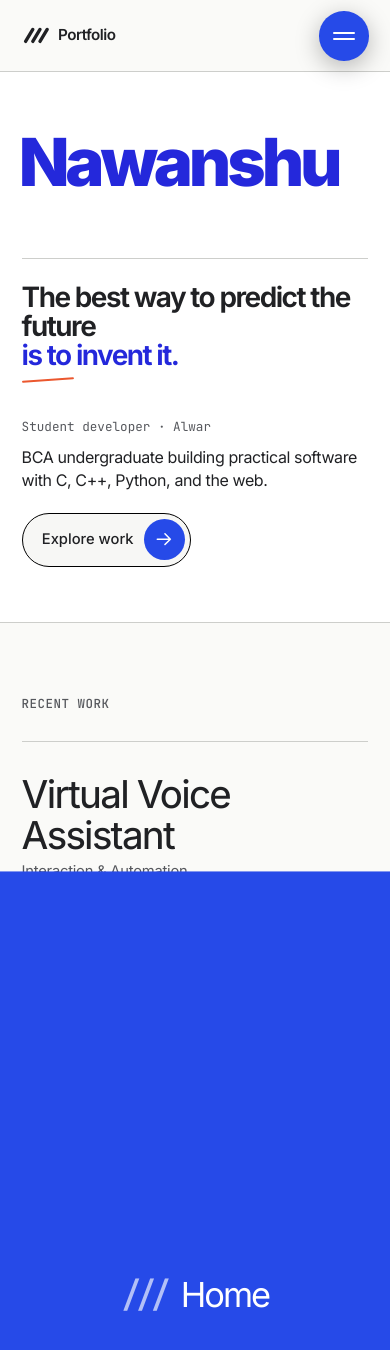
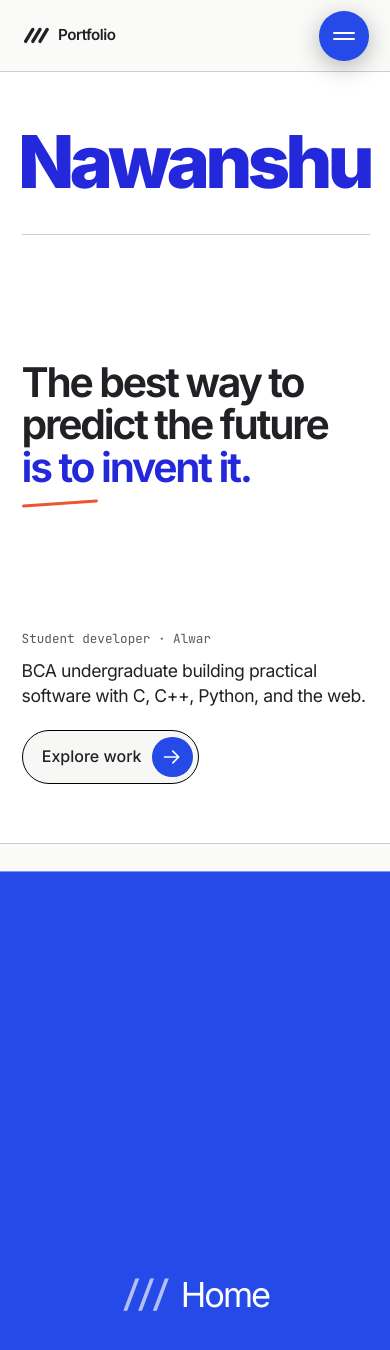
Before and after one commit to Nawanshu07/Portfolio, a React (Vite) app: page / in a window 390 px wide. Shown: the top 1350 px of the page. Built offline with nearby package versions, Linux system fonts and the light colour scheme.

Commit message:
made responsive

```diff
--- a/src/App.tsx
+++ b/src/App.tsx
@@ -54,6 +54,7 @@ function ProjectList({ items }: { items: readonly (typeof projects)[number][] })
             <a href={item.path} className="project-row">
               <h2 className="project-row-title">{item.title}</h2>
               <span className="project-row-type">{item.type}</span>
+              <Icon name="right" />
             </a>
           </li>
         ))}
@@ -283,6 +284,7 @@ function ContactPage() {
                   id="name"
                   name="name"
                   type="text"
+                  autoComplete="name"
                   required
                   maxLength={120}
                   readOnly={sending}
@@ -302,6 +304,8 @@ function ContactPage() {
                   id="email"
                   name="email"
                   type="email"
+                  autoComplete="email"
+                  spellCheck={false}
                   required
                   maxLength={254}
                   readOnly={sending}
--- a/src/index.css
+++ b/src/index.css
@@ -9,6 +9,7 @@
   --blue: #264ae8;
   --rule: #cdcecb;
   --gutter: clamp(1.35rem, 5.2vw, 6rem);
+  --masthead-height: clamp(4.5rem, 7.5vw, 6.8rem);
   --mono: "JetBrains Mono", ui-monospace, monospace;
   font-synthesis: none;
   -webkit-font-smoothing: antialiased;
@@ -31,7 +32,7 @@ a:focus-visible, button:focus-visible, [role="tabpanel"]:focus-visible { outline
 .skip:focus { transform: none; }
 .sr-only { position: absolute; width: 1px; height: 1px; padding: 0; margin: -1px; overflow: hidden; clip: rect(0,0,0,0); white-space: nowrap; border: 0; }
 
-.masthead { position: absolute; z-index: 2; inset: 0 0 auto; display: flex; align-items: center; justify-content: space-between; height: clamp(4.5rem, 7.5vw, 6.8rem); }
+.masthead { position: absolute; z-index: 2; inset: 0 0 auto; display: flex; align-items: center; justify-content: space-between; height: var(--masthead-height); }
 .brand, nav, nav a, .scroll, .role, .contact-socials a, footer a { display: inline-flex; align-items: center; }
 .brand { font-weight: 600; font-size: 1.1rem; gap: .48rem; min-height: 44px; letter-spacing: -.035em; }
 .brand .icon { width: 1.8rem; height: 1.8rem; }
@@ -255,6 +256,8 @@ button.magnetic-link {
   transition: padding-inline .35s cubic-bezier(.16, 1, .3, 1), color .3s ease;
   cursor: pointer;
 }
+.project-row > .icon { display: none; }
+@media (hover: hover) and (pointer: fine) {
   .project-row:hover {
     color: var(--muted);
     padding-inline: clamp(1.2rem, 2.5vw, 2.8rem);
@@ -263,8 +266,7 @@ button.magnetic-link {
     color: var(--ink);
     transform: translateX(.12em);
   }
-.project-row:hover .project-row-type {
-  color: var(--ink);
+  .project-row:hover .project-row-type { color: var(--ink); }
 }
 .project-row-title {
   font-size: clamp(2.4rem, 5.8vw, 6.2rem);
@@ -386,20 +388,52 @@ footer .icon { transform: rotate(180deg); }
   @keyframes arrive { from { opacity: .2; transform: translateY(10px); } to { opacity: 1; transform: none; } }
   .project-name { transition: transform .25s ease; }
 }
+@media (max-width: 48rem), (max-width: 64rem) and (orientation: portrait) {
+  .hero-inner {
+    display: grid;
+    grid-template-rows: auto 1fr;
+    min-height: calc(100svh - var(--masthead-height) - 1px);
+    padding-block: clamp(1.75rem, 7svh, 5rem);
+  }
+  .hero .hero-title { font-size: 21cqi; }
+  .hero-bottom {
+    grid-template-columns: minmax(0, 1fr);
+    grid-template-rows: 1fr auto;
+    gap: clamp(1.75rem, 4svh, 3rem);
+    margin-top: clamp(1.75rem, 5svh, 3.5rem);
+    padding-top: clamp(1.5rem, 4svh, 3rem);
+  }
+  .hero-quote { align-self: center; font-size: clamp(2.15rem, 10.5vw, 4rem); text-wrap: balance; }
+  .hero-profile { justify-self: start; }
+  .hero-intro { font-size: clamp(1.1rem, 3.8vw, 1.35rem); }
+  .hero-profile .scroll { font-size: 1rem; }
+}
+@media (orientation: landscape) and (max-height: 32rem) and (max-width: 64rem) {
+  .hero-inner { display: block; padding-block: 1.5rem; }
+  .hero .hero-title { font-size: min(19.1cqi, 24svh); }
+  .hero-bottom {
+    grid-template: auto / minmax(0, 1.1fr) minmax(0, 1fr);
+    gap: clamp(1rem, 4vw, 2.5rem);
+    margin-top: 1.5rem;
+    padding-top: 1.25rem;
+  }
+  .hero-quote { font-size: clamp(1.75rem, 4.6vw, 2.5rem); text-wrap: balance; }
+  .hero-intro { font-size: 1rem; }
+  .hero-profile .scroll { margin-top: .75rem; }
+}
 @media (max-width: 48rem) {
-  .hero-bottom { grid-template-columns: minmax(0, 1fr); }
-  .hero-quote { font-size: clamp(1.75rem, 6.8vw, 2.65rem); }
-  .hero-profile { justify-self: start; }
-  .scroll { font-size: .92rem; }
   .about { grid-template-columns: 1fr; }
   .project-row {
-    flex-direction: column;
-    align-items: flex-start;
-    gap: .4rem;
-    padding-block: 2rem;
+    display: grid;
+    grid-template-columns: minmax(0, 1fr) auto;
+    gap: .5rem 1rem;
+    padding-block: clamp(1.4rem, 4.5vw, 2rem);
     padding-inline: 0;
   }
+  .project-row-title { font-size: clamp(1.9rem, 7.6vw, 3rem); text-wrap: balance; }
+  .project-row > .icon { display: block; grid-column: 2; grid-row: 1 / 3; color: var(--blue); }
   .project-row-type {
+    grid-column: 1;
     text-align: left;
     font-size: .92rem;
     color: var(--muted);
@@ -809,8 +843,9 @@ nav a[aria-current]::after { opacity: 1; }
   color: #71737a;
   font-weight: 400;
 }
-.field-input:focus, .field-textarea:focus {
-  outline: none;
+.field-input:focus-visible, .field-textarea:focus-visible {
+  outline: 2px solid #9bb0ff;
+  outline-offset: 3px;
 }
 .field-textarea {
   resize: vertical;
@@ -882,9 +917,11 @@ nav a[aria-current]::after { opacity: 1; }
 @media (max-width: 48rem) {
   .project-overview { grid-template-columns: minmax(0, 1fr); }
   .contact-page-grid {
-    grid-template-columns: 1fr;
+    grid-template-columns: minmax(0, 1fr);
     gap: 3.5rem;
   }
+  .contact-info-link { min-height: 44px; overflow-wrap: anywhere; }
+  .contact-social-links { flex-wrap: wrap; gap: .25rem 1.5rem; }
   .field-input, .field-textarea {
     padding-left: 0;
   }
```
Also changed, not shown: src/assets/blue-hour-workspace.webp (added), src/assets/keyboard-switch.webp (added), 2 other files (tests, documents, lock files or other folders). Lines whose indentation alone changed are shown as unchanged.
